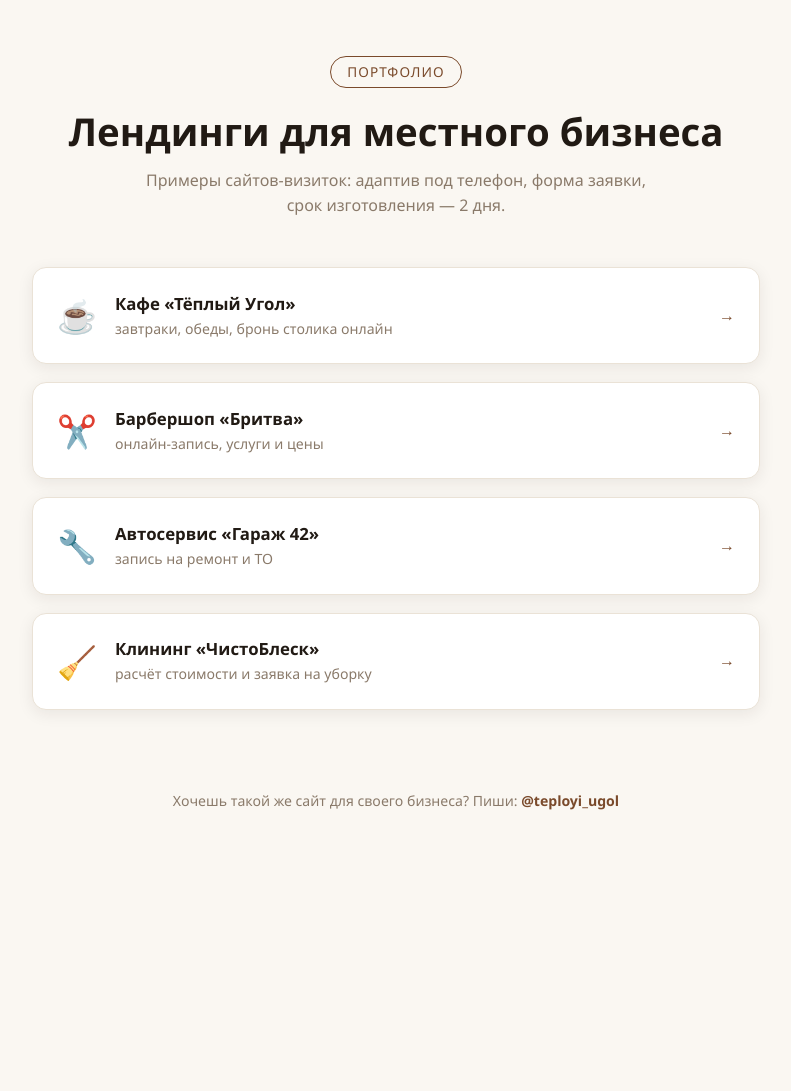
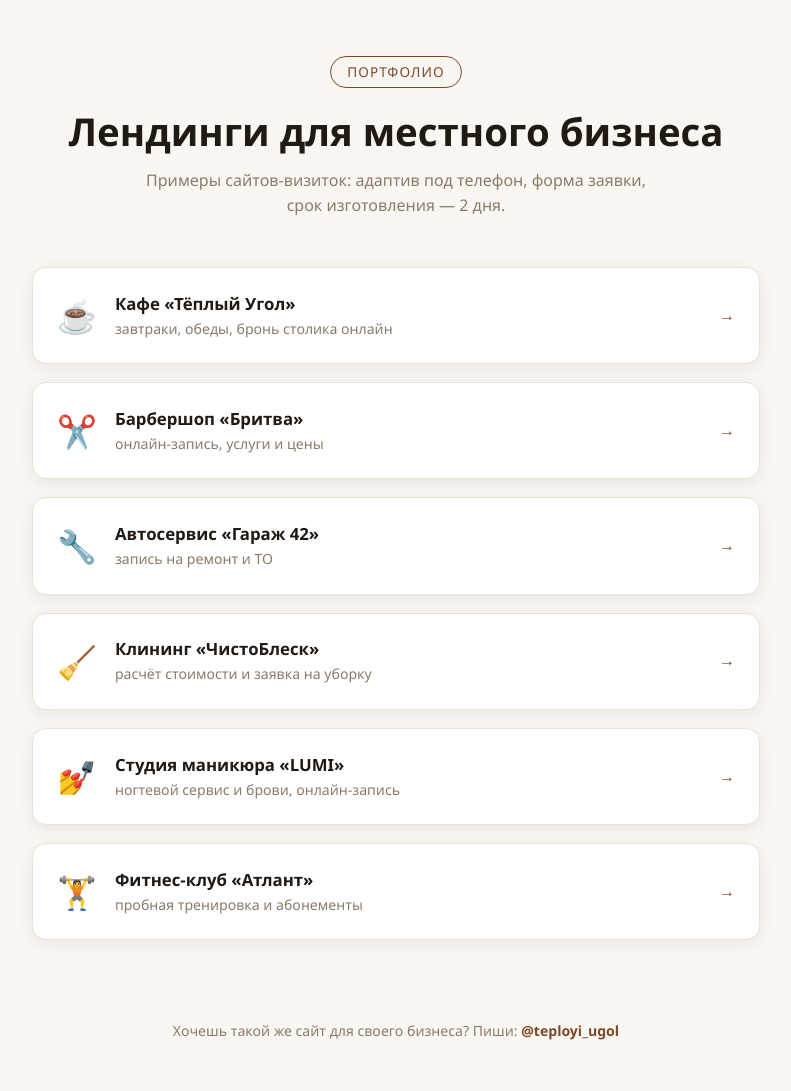
Before and after one commit to Yogurt93/portfolio, a plain HTML site: page index.html in a window 1280 px wide. Shown: the whole page, without its empty margins (244-1035 px from the left). Before the commit the page ends 860 px from the top, so only its background shows below. Drawn offline with Linux system fonts and the light colour scheme.

Commit message:
update index.html

```diff
--- a/index.html
+++ b/index.html
@@ -73,6 +73,16 @@
       <span><h2>Клининг «ЧистоБлеск»</h2><p>расчёт стоимости и заявка на уборку</p></span>
       <span class="arrow">→</span>
     </a>
+    <a class="card" href="./beauty/">
+      <span class="icon">💅</span>
+      <span><h2>Студия маникюра «LUMI»</h2><p>ногтевой сервис и брови, онлайн-запись</p></span>
+      <span class="arrow">→</span>
+    </a>
+    <a class="card" href="./fitness/">
+      <span class="icon">🏋️</span>
+      <span><h2>Фитнес-клуб «Атлант»</h2><p>пробная тренировка и абонементы</p></span>
+      <span class="arrow">→</span>
+    </a>
   </div>
   <footer>
     <p>Хочешь такой же сайт для своего бизнеса? Пиши: <b>@teployi_ugol</b></p>
```
